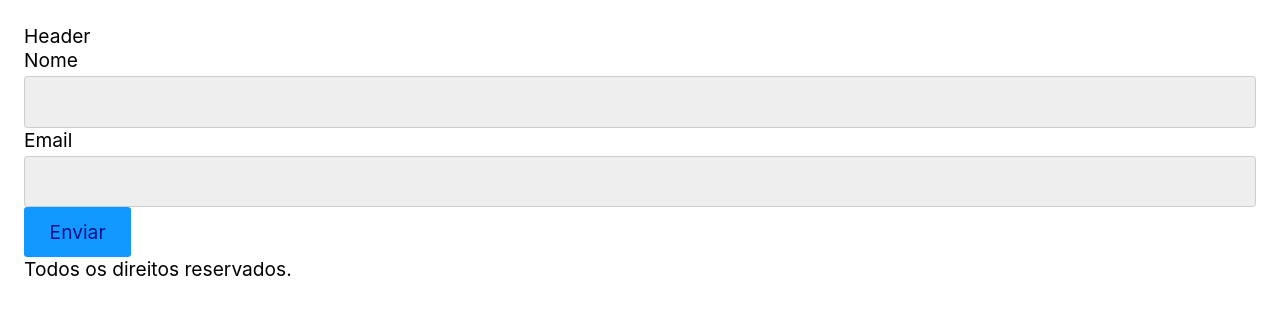
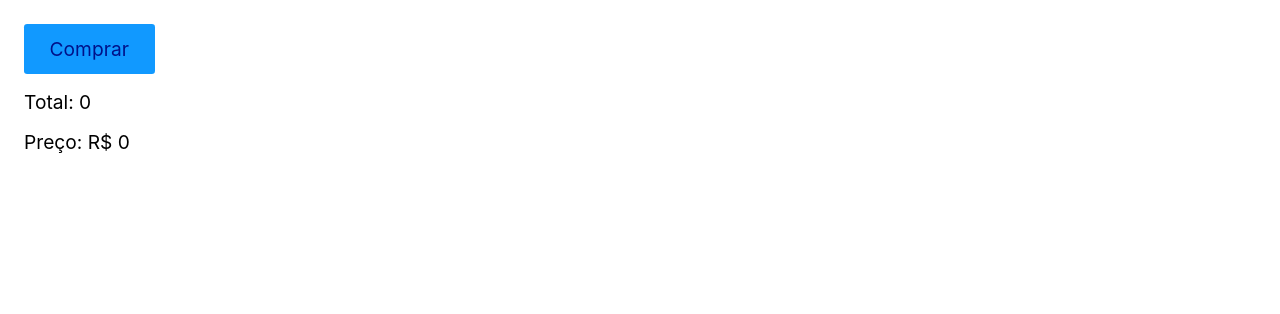
Before and after one commit to rebeccamanzi/appreactorigamid, a React (Create React App) app: page / in a window 1280 px wide. Shown: the top 314 px of the page. Built offline with nearby package versions, Linux system fonts and the light colour scheme.

Commit message:
reviewing events and hooks

```diff
--- a/src/App.js
+++ b/src/App.js
@@ -1,30 +1,17 @@
 import React from 'react';
-import Footer from './Footer';
-import { Form } from './Form/Form';
-import Header from './Header';
-
-const Teste = () => {
-  const active = false;
-  if (active) {
-    return <p>Ativo</p>;
-  } else {
-    return null; // sempre precisa retornar algo, nem q seja null
-  }
-};
 
 const App = () => {
+  // Declare uma nova variável de state, a qual chamaremos de "count"
+  // useState é um dos Hooks do React
+  const [count, setCount] = React.useState(0);
+
   return (
-    <>
-      <Header />
-      <Teste />
-      <Form />
-      <Footer />
-    </>
+    <div>
+      <button onClick={() => setCount(count + 1)}>Comprar</button>
+      <p>Total: {count}</p>
+      <p>Preço: R$ {count * 250}</p>
+    </div>
   );
 };
 
 export default App;
-// React.Fragment ou <> </>
-// atributos com nomes compostos devem ser utilizados como camelCase. ex: <video autoPlay>
-// para colocar js no jsx, usar {} (variaveis, expressoes, etc)
-// eventos React: https://reactjs.org/docs/events.html
--- a/src/Footer.js
+++ /dev/null
@@ -1,7 +0,0 @@
-import React from 'react';
-
-const Footer = () => {
-  return <footer>Todos os direitos reservados.</footer>;
-};
-
-export default Footer;
--- a/src/Form/Button.js
+++ /dev/null
@@ -1,9 +0,0 @@
-import React from 'react'
-
-export const Button = () => {
-  return (
-    <button>
-      Enviar
-    </button>
-  )
-}
--- a/src/Form/Form.js
+++ /dev/null
@@ -1,15 +0,0 @@
-import React from 'react';
-import { Button } from './Button';
-import { Input } from './Input';
-
-export const Form = () => {
-  return (
-    <form>
-      <label htmlFor="nome">Nome</label>
-      <Input />
-      <label htmlFor="email">Email</label>
-      <Input />
-      <Button />
-    </form>
-  );
-};
--- a/src/Form/Input.js
+++ /dev/null
@@ -1,5 +0,0 @@
-import React from 'react';
-
-export const Input = () => {
-  return <input type="text" />;
-};
--- a/src/Header.js
+++ /dev/null
@@ -1,7 +0,0 @@
-import React from 'react';
-
-const Header = () => {
-  return <header>Header</header>;
-};
-
-export default Header;
```
Also changed, not shown: 1 other file (tests, documents, lock files or other folders).
